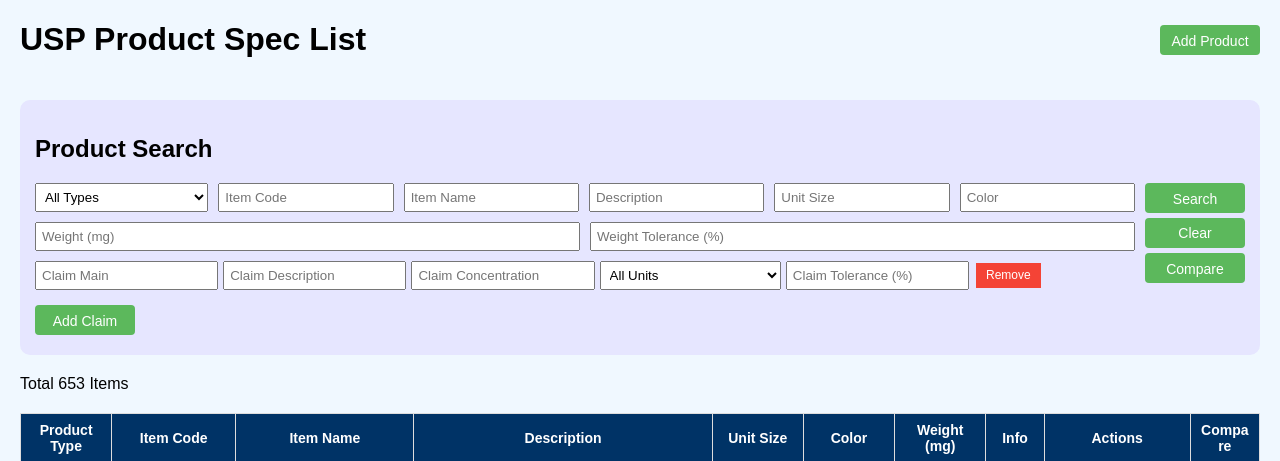
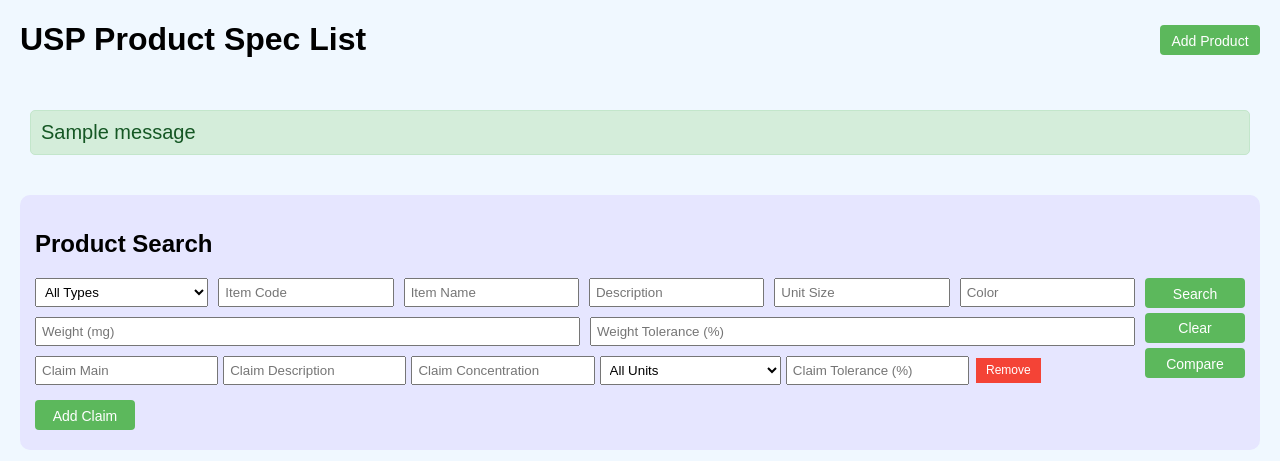
Before and after one commit to Daehwan-Koo/USP-Item-Spec, a Flask app: page / in a window 1280 px wide; the page is wider, and only the part inside the window is pictured. Shown: the part 105-566 px from the top of that part. Run offline with Flask 3, Linux system fonts and the light colour scheme; the visitor is signed in with stand-in values (Sample User, id 1); data comes from the database, SQL or seed files in the repository; both versions use the stored data as it was after the commit; tables that the repository leaves empty hold one stand-in row (values such as "Sample post"); one stand-in notice (Sample message) is shown; some libraries are stand-ins or nearby versions.

Commit message:
저장소 업데이트8

```diff
--- a/app.py
+++ b/app.py
@@ -710,25 +710,66 @@ def search_products():
 def clear_search():
     return redirect(url_for('index'))
 
+@app.route('/check_db_exists', methods=['GET'])
+def check_db_exists():
+    """기존 DB 파일이 있는지 확인"""
+    if 'RENDER' in os.environ:
+        db_path = '/opt/render/project/src/data/claims.db'
+    else:
+        db_path = r'C:\Users\dhkoo\product_app\claims.db'
+
+    return jsonify({"exists": os.path.exists(db_path)})
+
+import os
+import shutil
+from flask import Flask, request, redirect, url_for, flash, session
+
 @app.route('/upload_db', methods=['POST'])
 def upload_db():
-    """업로드 버튼을 클릭하면 claims.db를 렌더 디스크 경로에 저장"""
+    """업로드 버튼을 클릭하면 claims.db를 렌더 또는 로컬 디스크 경로에 저장 (파일 사용 중 오류 해결)"""
     if "role" not in session or session["role"] not in ["admin", "master"]:
         flash("권한이 없습니다.", "danger")
         return redirect(url_for("index"))
 
     try:
-        copy_db_files()
-        flash("Database uploaded successfully to Render Disk!", "success")
+        # 환경에 따라 DB 저장 경로 설정
+        if 'RENDER' in os.environ:
+            db_path = '/opt/render/project/src/data/claims.db'
+        else:
+            db_path = r'C:\Users\dhkoo\product_app\claims.db'
+
+        # 현재 작업 디렉토리에서 'claims.db'의 절대 경로 가져오기
+        src_path = os.path.abspath('claims.db')
+
+        # 🔹 현재 DB 연결 닫기 (사용 중 오류 방지)
+        try:
+            conn = sqlite3.connect(db_path)
+            conn.close()
+        except Exception as e:
+            flash(f"Warning: Unable to close existing DB connection: {str(e)}", "warning")
+
+        # 🔹 파일 사용 중인 경우, 임시 파일로 이동 후 덮어쓰기
+        temp_path = db_path + ".tmp"
+        if os.path.exists(db_path):
+            os.rename(db_path, temp_path)  # 기존 DB를 임시 파일로 변경 (사용 중 문제 해결)
+
+        # 🔹 새로운 DB 파일 복사 (덮어쓰기)
+        shutil.copy2(src_path, db_path)
+
+        # 🔹 기존 임시 파일 삭제
+        if os.path.exists(temp_path):
+            os.remove(temp_path)
+
+        flash(f"Database uploaded and replaced at: {db_path}", "success")
+
     except Exception as e:
         flash(f"Error uploading database: {str(e)}", "danger")
 
     return redirect(url_for("index"))
-
 @app.route('/download_db')
 def download_db():
     if "role" not in session or session["role"] not in ["master"]:
-        flash("권한이 없습니다.", "danger")
+        flash("마스터 권한이 없습니다.", "danger")
         return redirect(url_for("index"))
 
     """claims.db 파일을 다운로드"""
--- a/templates/index.html
+++ b/templates/index.html
@@ -515,6 +515,44 @@
         .ui-autocomplete li:hover {
             background-color: #f0f0f0;
         }
+
+        .flash-messages {
+                margin: 10px 0;
+                padding: 10px;
+                text-align: left;
+        }
+
+        .flash-message {
+                padding: 10px;
+                border-radius: 5px;
+                font-size: 20px;
+                margin-bottom: 10px;
+        }
+
+        .flash-message.success {
+                background-color: #d4edda;
+                color: #155724;
+                border: 1px solid #c3e6cb;
+        }
+
+        .flash-message.error {
+                background-color: #f8d7da;
+                color: #721c24;
+                border: 1px solid #f5c6cb;
+        }
+
+        .flash-message.info {
+                background-color: #d1ecf1;
+                color: #0c5460;
+                border: 1px solid #bee5eb;
+        }
+
+        .flash-message.warning {
+                background-color: #fff3cd;
+                color: #856404;
+                border: 1px solid #ffeeba;
+        }
+
     </style>
 </head>
 
@@ -559,6 +597,16 @@
     </div>
     {% endfor %}
     {% endif %}
+    {% with messages = get_flashed_messages(with_categories=true) %}
+      {% if messages %}
+        <div class="flash-messages">
+          {% for category, message in messages %}
+            <div class="flash-message {{ category }}">{{ message }}</div>
+      {% endfor %}
+    </div>
+  {% endif %}
+{% endwith %}
+
     <div class="search-container">
         <h2>Product Search</h2>
         <form action="{{ url_for('search_products') }}" method="GET" class="search-form">
```
Also changed, not shown: templates/base.html (added, +33 -0 lines), claims.db, 2 other files.
